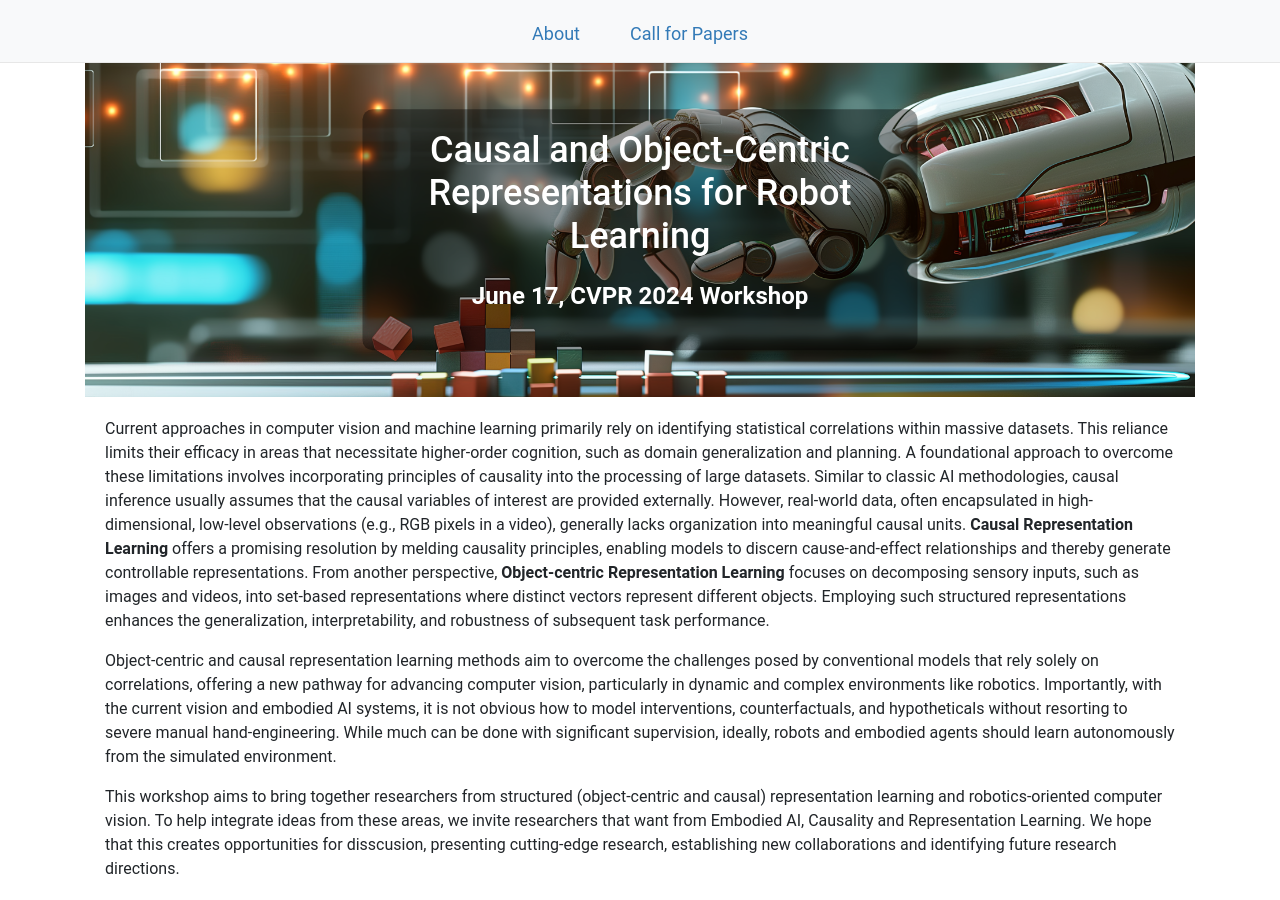
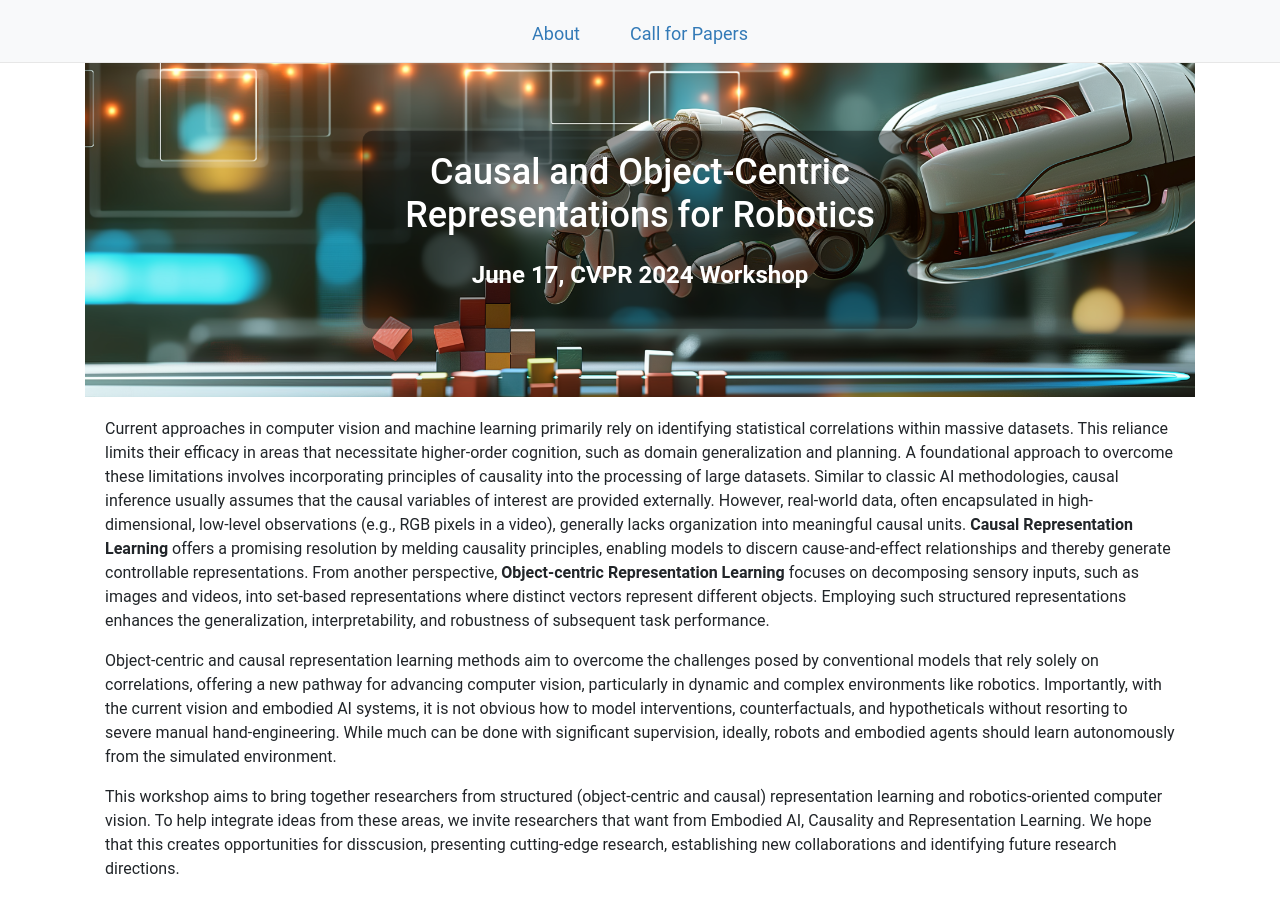
Before and after one commit to corrworkshop/corrworkshop.github.io, a Jekyll site: the page built from index.html, in a window 1280 px wide and 900 px high. Built offline with Jekyll 4.4.1, drawn with Linux system fonts in a browser that asks for light colours; nearby versions of some CDN libraries.

Commit message:
Update name

```diff
--- a/index.html
+++ b/index.html
@@ -3,9 +3,9 @@ layout: coverpage
 ---
 
 <div class="banner">
-  <img src="images/banner.jpg" alt="Causal and Object-Centric Computer Vision for Robot Learning" class="banner-img">
+  <img src="images/banner.jpg" alt="Causal and Object-Centric Representations for Robotics" class="banner-img">
   <div class="banner-text">
-    <h1>Causal and Object-Centric Representations for Robot Learning</h1>
+    <h1>Causal and Object-Centric Representations for Robotics</h1>
     <p>June 17, CVPR 2024 Workshop</p>
   </div>
 </div>
--- a/submit.html
+++ b/submit.html
@@ -2,9 +2,9 @@
 layout: default
 ---
 <div class="banner">
-  <img src="images/banner.jpg" alt="Causal and Object-Centric Computer Vision for Robot Learning" class="banner-img">
+  <img src="images/banner.jpg" alt="Causal and Object-Centric Representations for Robotics" class="banner-img">
   <div class="banner-text">
-    <h1>Causal and Object-Centric Representations  for Robot Learning</h1>
+    <h1>Causal and Object-Centric Representations for Robotics</h1>
     <p>June 17, CVPR 2024 Workshop</p>
   </div>
 </div>
```
